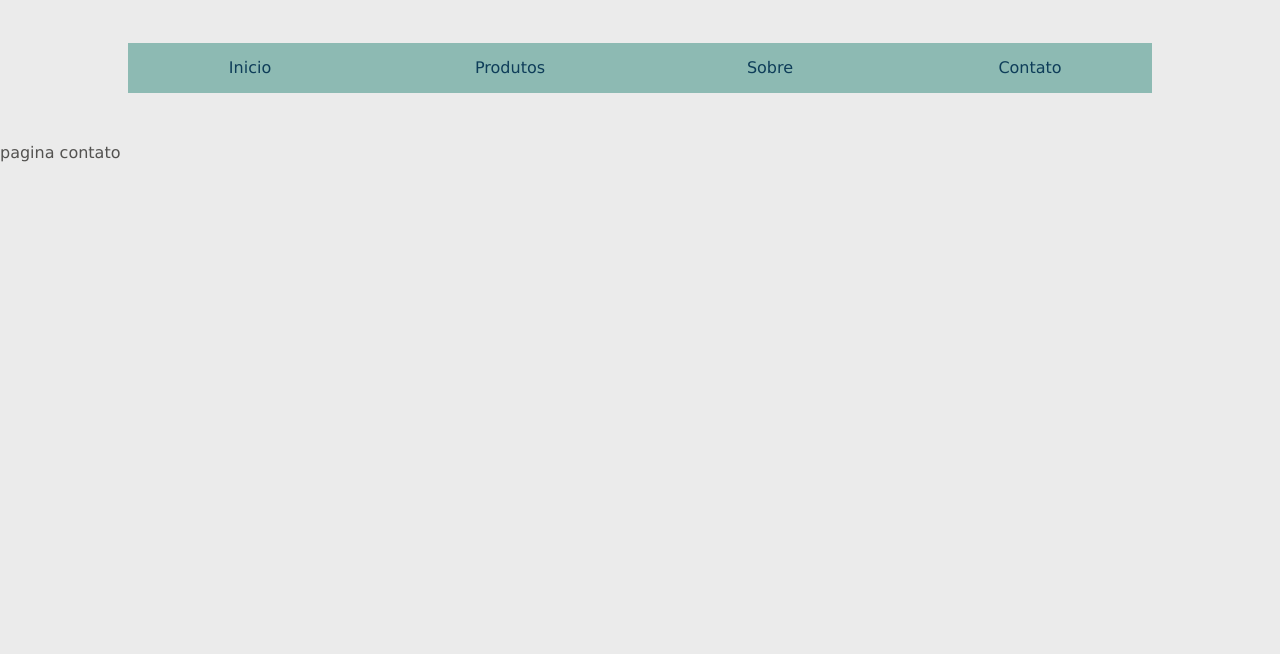
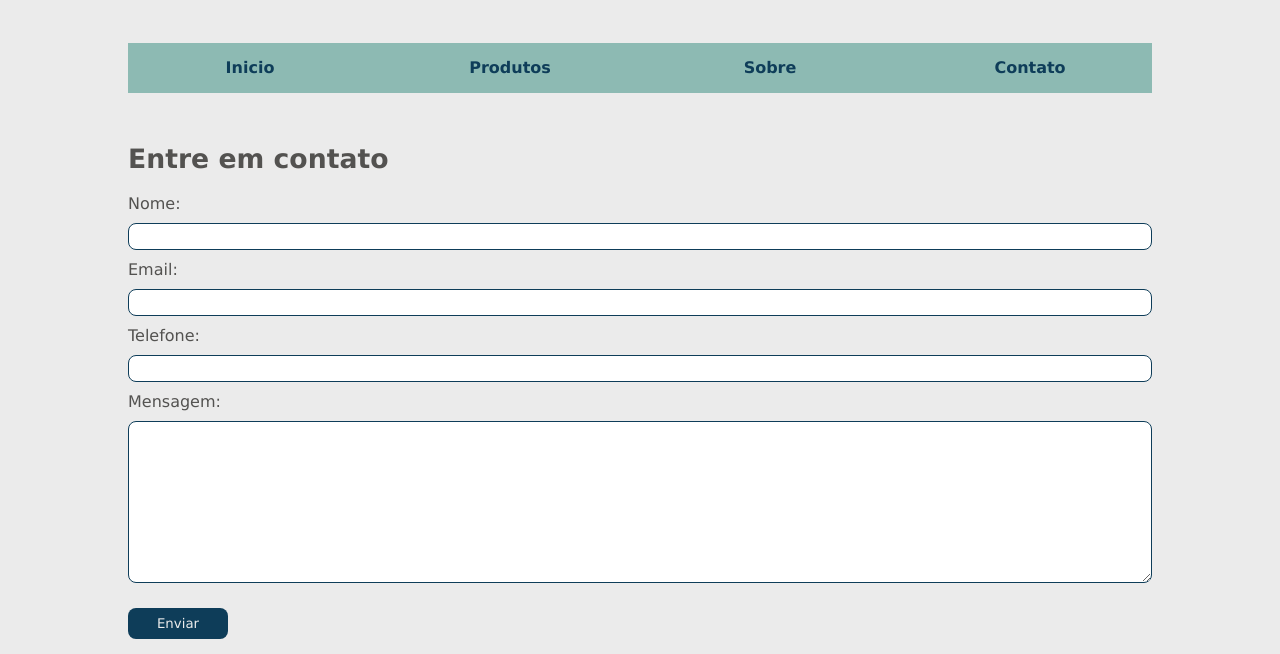
Before and after one commit to olirodrigues/desafio-loja-amigurumi, a plain HTML site: page html/contato.html in a window 1280 px wide. Shown: the part 257-911 px from the top of the page. Before the commit the page ends 800 px from the top, so only its background shows below. Drawn offline with Linux system fonts and the light colour scheme.

Commit message:
Criado pagina de contato

```diff
--- /dev/null
+++ b/CSS/contato.css
@@ -0,0 +1,38 @@
+h1 {
+  margin-bottom: 20px;
+}
+
+
+.form-contato {
+  display: flex;
+  flex-direction: column;
+}
+
+.form-contato label{
+  margin-bottom: 10px;
+}
+
+.form-contato input[type=text], [type=email], [type=number], textarea   {
+  margin-bottom: 10px;
+  padding: 5px;
+  border: 1px solid #0E3D59;
+  border-radius: 8px;
+}
+
+.form-contato input[type=submit] {
+  background-color: #0E3D59;
+  border: none;
+  color: #EBEBEB;
+  padding: 8px 16px;
+  text-decoration: none;
+  margin: 15px 0;
+  cursor: pointer;
+  width: 100px;
+  border-radius: 8px;
+}
+
+
+.form-contato input[type=submit]:hover {
+  background-color: #D9AD7C;
+  color: #0E3D59;
+}
--- a/CSS/style.css
+++ b/CSS/style.css
@@ -87,6 +87,8 @@ a {
   line-height: 50px;
   display: flex;
   justify-content: center;
+  color: #0E3D59;
+  font-weight: 600;
 
 }
 
--- a/html/contato.html
+++ b/html/contato.html
@@ -1,11 +1,12 @@
 <!DOCTYPE html>
-<html lang="en">
+<html lang="pt">
 
 <head>
   <meta charset="UTF-8">
   <meta http-equiv="X-UA-Compatible" content="IE=edge">
   <meta name="viewport" content="width=device-width, initial-scale=1.0">
   <link rel="stylesheet" href="../css/style.css">
+  <link rel="stylesheet" href="../css/contato.css">
 
 
   <title>Loja Amigurumi</title>
@@ -39,7 +40,29 @@
 
   </header>
 
-  pagina contato
+  <main>
+
+
+
+    <form class="form-contato">
+      <h1>Entre em contato</h1>
+
+      <label for="fname">Nome:</label>
+      <input type="text" name="fname">
+
+      <label for="femail">Email:</label>
+      <input type="email" name="femail">
+
+      <label for="ftelefone">Telefone:</label>
+      <input type="number" name="ftelefone">
+
+      <label for="fmensagem">Mensagem:</label>
+      <textarea name="fmensagem" cols="30" rows="10"></textarea>
+
+      <input type="submit" value="Enviar" class="botao-submit">
+
+    </form>
+  </main>
 </body>
 
 </html>
```
